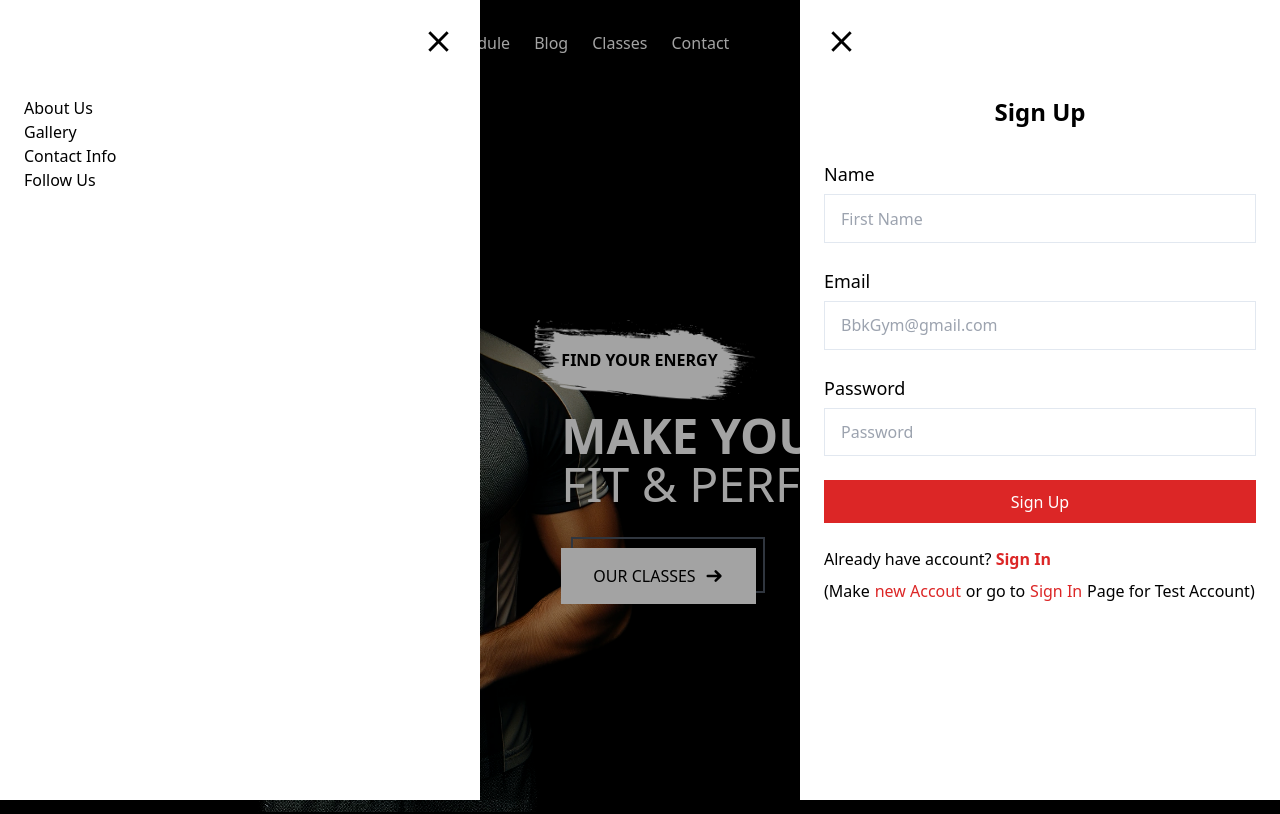
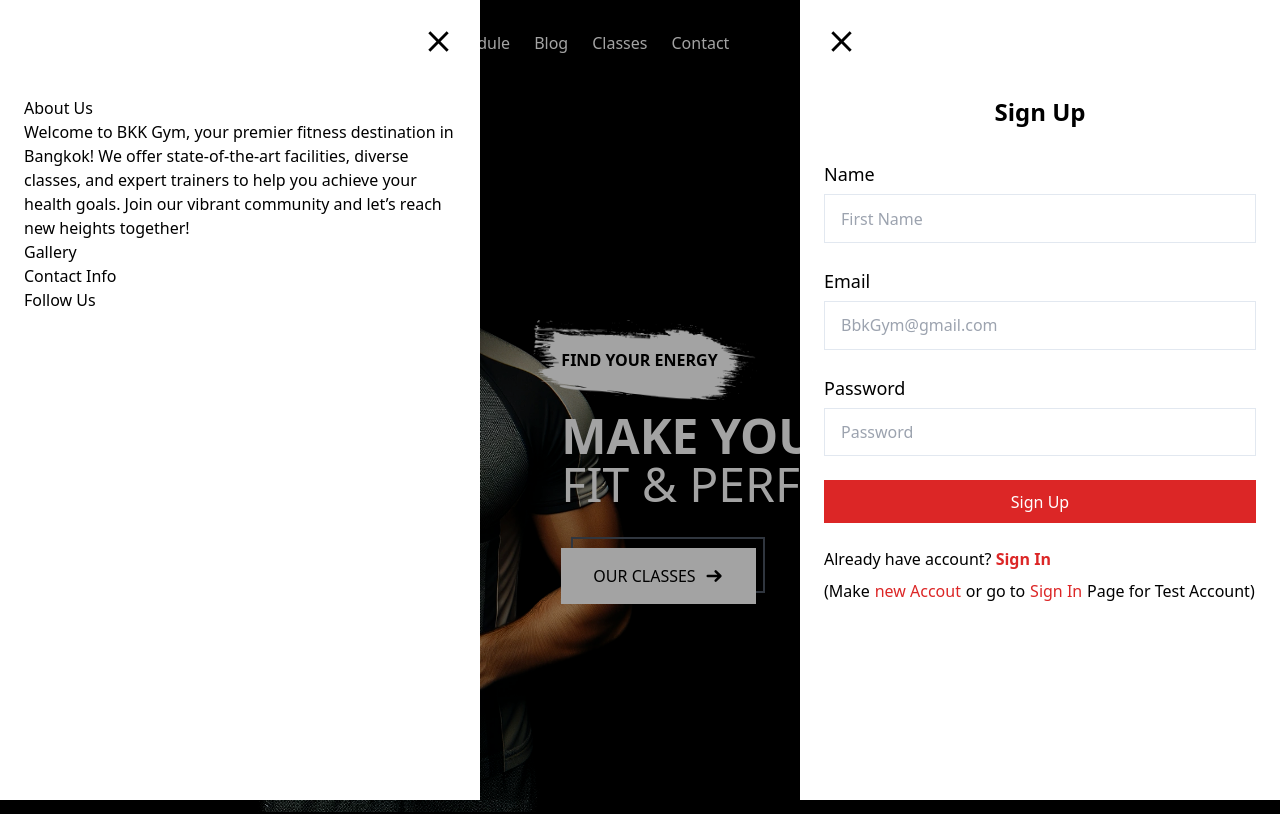
Before and after one commit to OnigiriKing/new-project, a React (Create React App) app: page / in a window 1280 px wide. Shown: the top 814 px of the page. Built offline with nearby package versions, Linux system fonts and the light colour scheme.

Commit message:
about us added

```diff
--- a/src/components/infoComp/Info.jsx
+++ b/src/components/infoComp/Info.jsx
@@ -23,7 +23,12 @@ export default function Info() {
       <div class=" pt-[6rem] text-black w-[90%]">
         <div>
           <h3>About Us</h3>
-          <p></p>
+          <p>
+            Welcome to BKK Gym, your premier fitness destination in Bangkok! We
+            offer state-of-the-art facilities, diverse classes, and expert
+            trainers to help you achieve your health goals. Join our vibrant
+            community and let’s reach new heights together!
+          </p>
         </div>
         <div>
           <h3>Gallery</h3>
```
